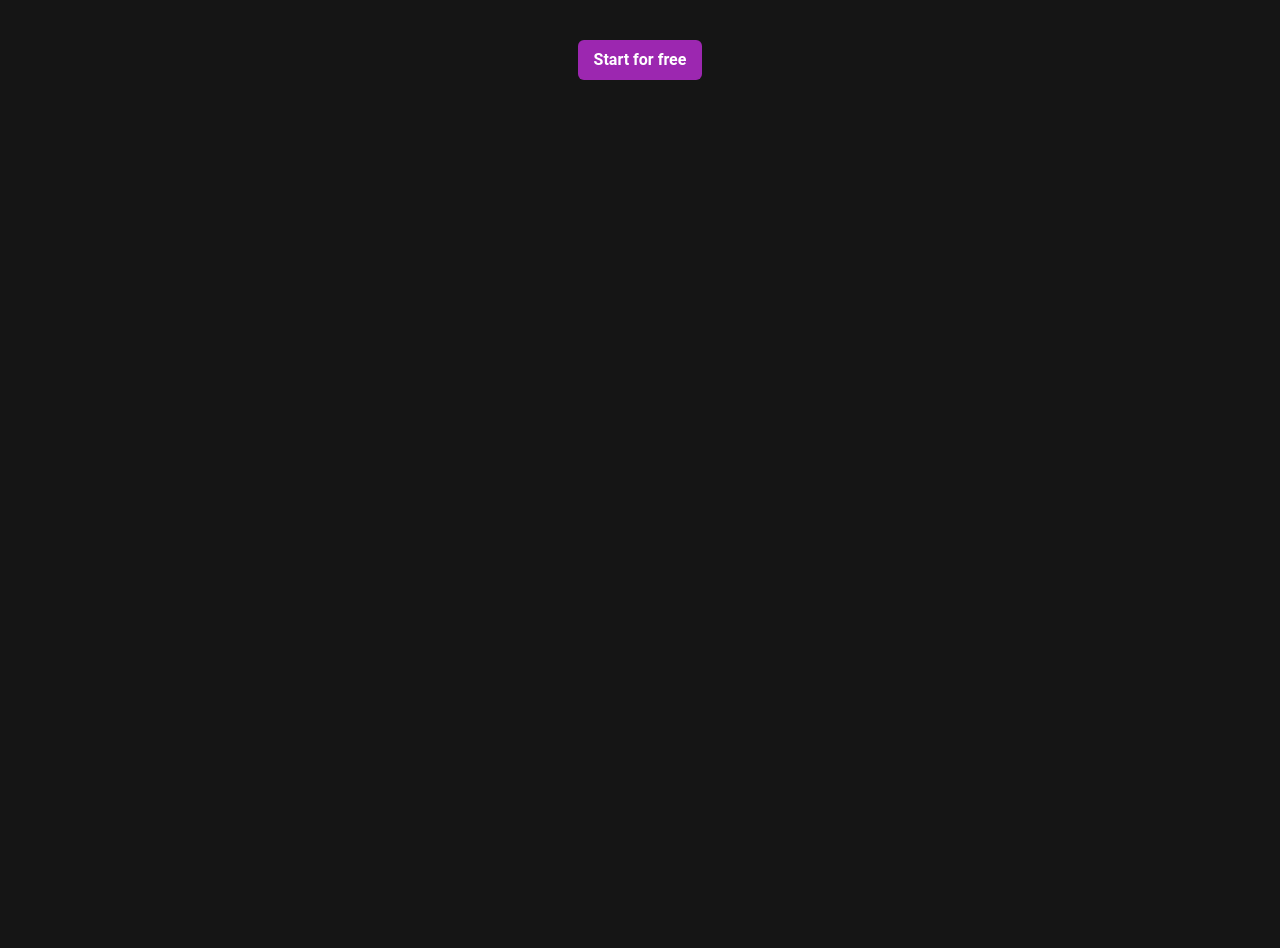
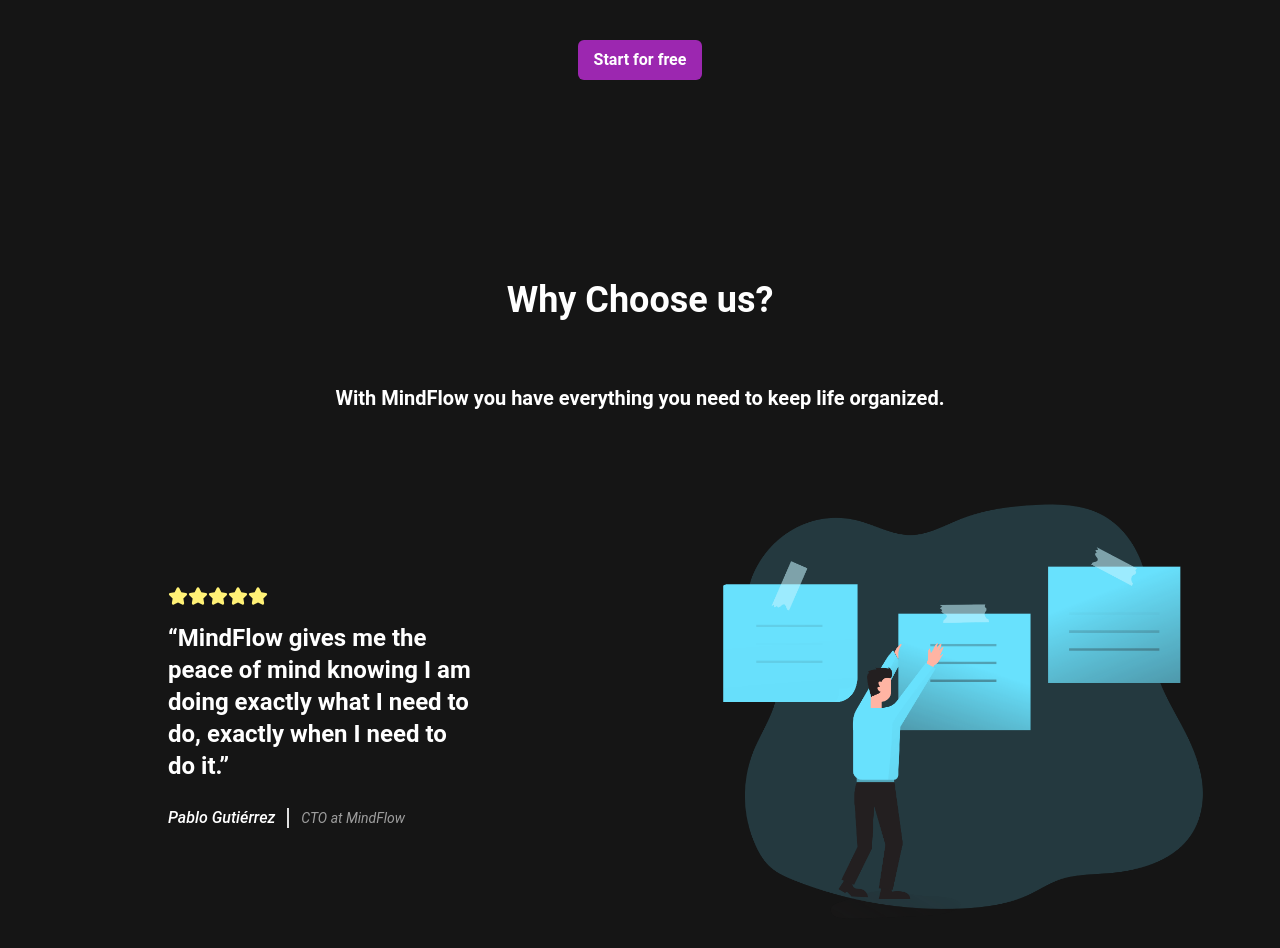
Before and after one commit to Pablog137/MindFlow, a React (Vite) app in the folder frontend/: page / in a window 1280 px wide. Shown: the part 480-1428 px from the top of the page. Before the commit the page ends 800 px from the top, so only its background shows below. Built offline with nearby package versions, Linux system fonts and the light colour scheme.

Commit message:
Why us section 1

```diff
--- a/frontend/src/components/Hero.tsx
+++ b/frontend/src/components/Hero.tsx
@@ -16,7 +16,7 @@
                     </h5>
                 </div>
                 <div className="col-span-12 flex justify-center items-center mt-12">
-                    <button className="bg-purple-500 text-white font-semibold px-4 py-2 rounded-md">
+                    <button className="bg-purple-500 hover:bg-purple-700 text-white font-semibold px-4 py-2 rounded-md">
                         Start for free
                     </button>
                 </div>
--- a/frontend/src/components/NavBar.tsx
+++ b/frontend/src/components/NavBar.tsx
@@ -39,16 +39,13 @@
                     </div>
 
                     <ul
-                        className={`space-x-4 md:flex hidden col-span-9 text-gray-400 font-bold ${
+                        className={`space-x-4 md:flex hidden col-span-9 text-gray-400 font-semibold ${
                             menuOpen ? "hidden" : ""
                         }`}
                     >
                         {links.map((link, index) => (
                             <li key={index}>
-                                <a
-                                    href={link.url}
-                                    className="hover:text-blue-500"
-                                >
+                                <a href={link.url} className="hover:text-white">
                                     {link.name}
                                 </a>
                             </li>
@@ -79,7 +76,7 @@
                                 </li>
                             ))}
                             <li className="bg-gray-100">
-                                <a className="block px-4 py-2 cursor-pointer text-gray-800 dark:text-white hover:bg-gray-200 dark:hover:bg-gray-700">
+                                <a className="block px-4 py-2 cursor-pointer text-gray-800 dark:text-white hover:bg-gray-200 dark:hover:bg-gray-700 ">
                                     Log in
                                 </a>
                             </li>
@@ -92,12 +89,12 @@
                     </div>
                 )}
 
-                <div className="col-span-4 justify-end space-x-3 items-center pe-2 hidden md:flex">
-                    <button className="text-white px-4 py-2 rounded-md">
+                <div className="col-span-4 justify-end space-x-3 items-center pe-2 hidden md:flex font-semibold">
+                    <button className="text-white hover:bg-gray-100 hover:text-black  px-4 py-2 rounded-md">
                         Log in
                     </button>
                     <div className="w-px bg-gray-400 h-10"></div>
-                    <button className="text-white px-4 py-2 rounded-md">
+                    <button className="text-white hover:bg-gray-100 hover:text-black px-4 py-2 rounded-md">
                         Sign Up
                     </button>
                 </div>
--- /dev/null
+++ b/frontend/src/components/UI-Items/RatingStar.tsx
@@ -0,0 +1,15 @@
+export default function RatingStar() {
+    return (
+        <>
+            <svg
+                className="w-5 h-5"
+                aria-hidden="true"
+                xmlns="http://www.w3.org/2000/svg"
+                fill="currentColor"
+                viewBox="0 0 22 20"
+            >
+                <path d="M20.924 7.625a1.523 1.523 0 0 0-1.238-1.044l-5.051-.734-2.259-4.577a1.534 1.534 0 0 0-2.752 0L7.365 5.847l-5.051.734A1.535 1.535 0 0 0 1.463 9.2l3.656 3.563-.863 5.031a1.532 1.532 0 0 0 2.226 1.616L11 17.033l4.518 2.375a1.534 1.534 0 0 0 2.226-1.617l-.863-5.03L20.537 9.2a1.523 1.523 0 0 0 .387-1.575Z" />
+            </svg>
+        </>
+    );
+}
--- /dev/null
+++ b/frontend/src/components/WhyUs.tsx
@@ -0,0 +1,56 @@
+import imagen from "../assets/img/illustration-1.png";
+import RatingStar from "./UI-Items/RatingStar";
+
+export default function WhyUs() {
+    return (
+        <div className="text-white mt-10 grid grid-cols-12 justify-center">
+            <div className="col-span-12 mt-20 md:mt-40 flex justify-center items-center">
+                <h1 className="text-3xl md:text-4xl text-center font-bold">
+                    Why Choose us?
+                </h1>
+            </div>
+            <div className="col-span-12 mt-8 md:mt-16 flex justify-center items-center">
+                <h5 className="text-lg md:text-xl text-center font-bold">
+                    With MindFlow you have everything you need to keep life
+                    organized.
+                </h5>
+            </div>
+            <div className="col-span-6 mt-10 flex justify-center items-center p-4">
+                <div className="grid grid-cols-4">
+                    <div className="col-start-2 col-end-4">
+                        <figure className="max-w-screen-md col-span-3">
+                            <div className="flex items-center mb-4 text-yellow-300">
+                                <RatingStar />
+                                <RatingStar />
+                                <RatingStar />
+                                <RatingStar />
+                                <RatingStar />
+                            </div>
+                            <blockquote>
+                                <p className="text-2xl font-semibold text-white dark:text-white">
+                                    “MindFlow gives me the peace of mind knowing
+                                    I am doing exactly what I need to do,
+                                    exactly when I need to do it.”
+                                </p>
+                            </blockquote>
+                            <figcaption className="flex items-center mt-6 space-x-3 rtl:space-x-reverse">
+                                <div className="flex items-center divide-x-2 rtl:divide-x-reverse divide-gray-300 dark:divide-gray-700">
+                                    <cite className="pe-3 font-medium text-white dark:text-white">
+                                        Pablo Gutiérrez
+                                    </cite>
+                                    <cite className="ps-3 text-sm text-gray-500 dark:text-gray-400">
+                                        CTO at MindFlow
+                                    </cite>
+                                </div>
+                            </figcaption>
+                        </figure>
+                    </div>
+                </div>
+            </div>
+
+            <div className="col-span-6 mt-10 flex justify-center items-center">
+                <img src={imagen} alt="" className="max-w-lg" />
+            </div>
+        </div>
+    );
+}
--- a/frontend/src/pages/LandingPage.tsx
+++ b/frontend/src/pages/LandingPage.tsx
@@ -1,12 +1,14 @@
 import "../styles/pages/LandingPage.css";
 import NavBar from "../components/NavBar.tsx";
 import Hero from "../components/Hero.tsx";
+import WhyUs from "../components/WhyUs.tsx";
 
 export default function LandingPage() {
     return (
         <>
             <NavBar />
             <Hero />
+            <WhyUs />
         </>
     );
 }
```
